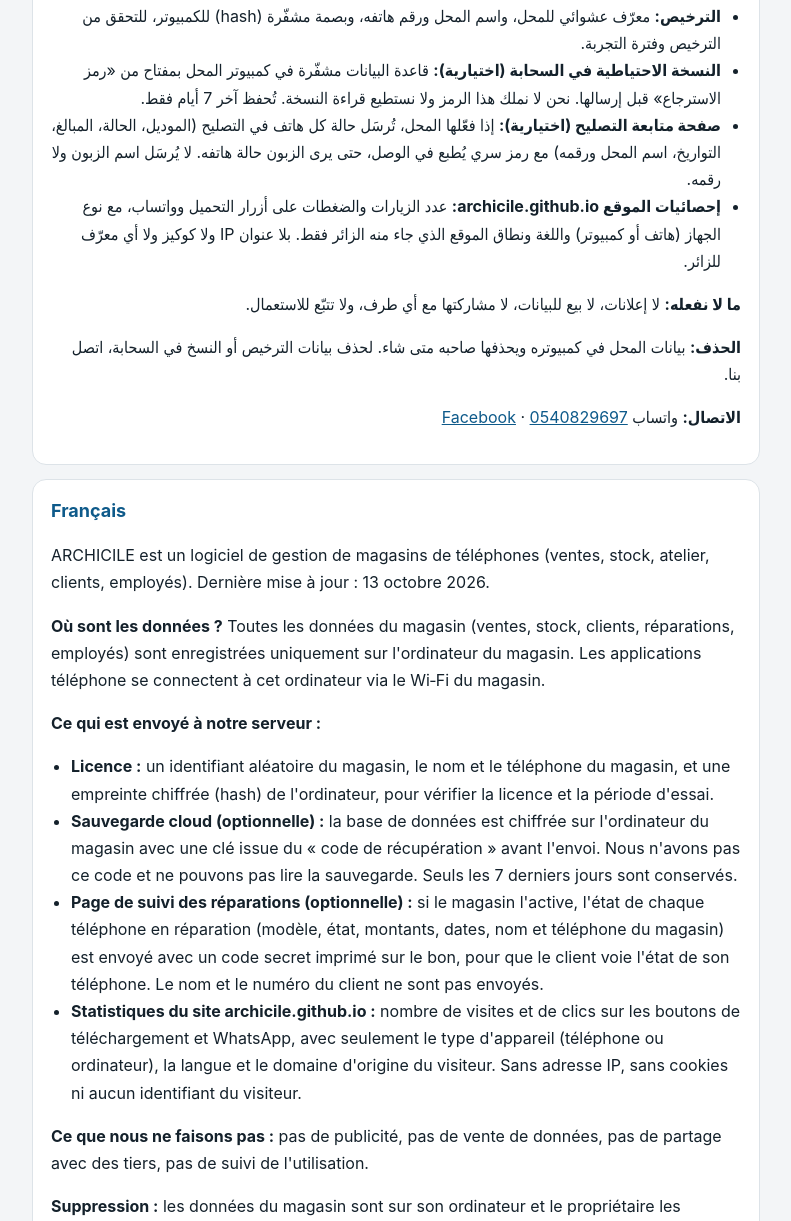
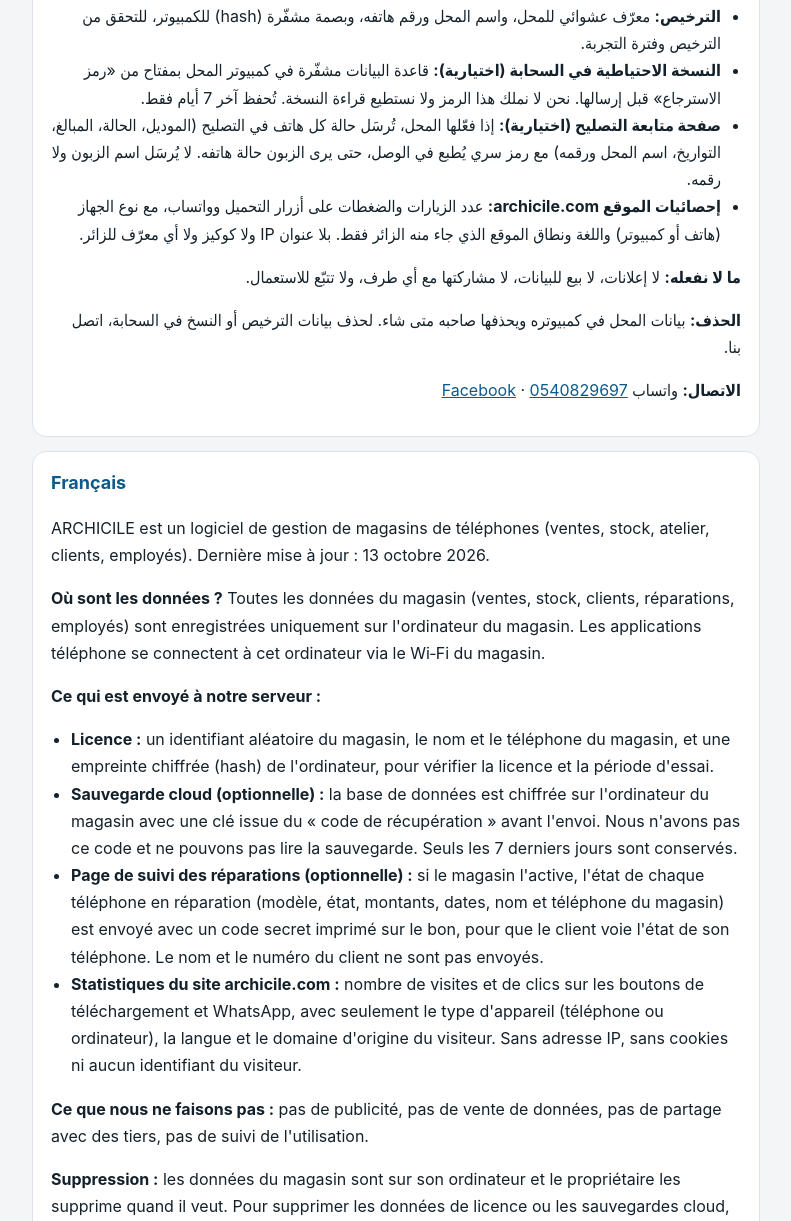
Before and after one commit to ARCHICILE/suivi, a plain HTML site: page privacy.html in a window 1280 px wide. Shown: the part 384-1605 px from the top of the page, without its empty margins (244-1035 px from the left). Drawn offline with Linux system fonts and the light colour scheme.

Commit message:
Add files via upload

```diff
--- a/privacy.html
+++ b/privacy.html
@@ -33,7 +33,7 @@
 <li><b>الترخيص:</b> معرّف عشوائي للمحل، واسم المحل ورقم هاتفه، وبصمة مشفّرة (hash) للكمبيوتر، للتحقق من الترخيص وفترة التجربة.</li>
 <li><b>النسخة الاحتياطية في السحابة (اختيارية):</b> قاعدة البيانات مشفّرة في كمبيوتر المحل بمفتاح من «رمز الاسترجاع» قبل إرسالها. نحن لا نملك هذا الرمز ولا نستطيع قراءة النسخة. تُحفظ آخر 7 أيام فقط.</li>
 <li><b>صفحة متابعة التصليح (اختيارية):</b> إذا فعّلها المحل، تُرسَل حالة كل هاتف في التصليح (الموديل، الحالة، المبالغ، التواريخ، اسم المحل ورقمه) مع رمز سري يُطبع في الوصل، حتى يرى الزبون حالة هاتفه. لا يُرسَل اسم الزبون ولا رقمه.</li>
-<li><b>إحصائيات الموقع archicile.github.io:</b> عدد الزيارات والضغطات على أزرار التحميل وواتساب، مع نوع الجهاز (هاتف أو كمبيوتر) واللغة ونطاق الموقع الذي جاء منه الزائر فقط. بلا عنوان IP ولا كوكيز ولا أي معرّف للزائر.</li>
+<li><b>إحصائيات الموقع archicile.com:</b> عدد الزيارات والضغطات على أزرار التحميل وواتساب، مع نوع الجهاز (هاتف أو كمبيوتر) واللغة ونطاق الموقع الذي جاء منه الزائر فقط. بلا عنوان IP ولا كوكيز ولا أي معرّف للزائر.</li>
 </ul>
 <p><b>ما لا نفعله:</b> لا إعلانات، لا بيع للبيانات، لا مشاركتها مع أي طرف، ولا تتبّع للاستعمال.</p>
 <p><b>الحذف:</b> بيانات المحل في كمبيوتره ويحذفها صاحبه متى شاء. لحذف بيانات الترخيص أو النسخ في السحابة، اتصل بنا.</p>
@@ -48,7 +48,7 @@
 <li><b>Licence :</b> un identifiant aléatoire du magasin, le nom et le téléphone du magasin, et une empreinte chiffrée (hash) de l'ordinateur, pour vérifier la licence et la période d'essai.</li>
 <li><b>Sauvegarde cloud (optionnelle) :</b> la base de données est chiffrée sur l'ordinateur du magasin avec une clé issue du « code de récupération » avant l'envoi. Nous n'avons pas ce code et ne pouvons pas lire la sauvegarde. Seuls les 7 derniers jours sont conservés.</li>
 <li><b>Page de suivi des réparations (optionnelle) :</b> si le magasin l'active, l'état de chaque téléphone en réparation (modèle, état, montants, dates, nom et téléphone du magasin) est envoyé avec un code secret imprimé sur le bon, pour que le client voie l'état de son téléphone. Le nom et le numéro du client ne sont pas envoyés.</li>
-<li><b>Statistiques du site archicile.github.io :</b> nombre de visites et de clics sur les boutons de téléchargement et WhatsApp, avec seulement le type d'appareil (téléphone ou ordinateur), la langue et le domaine d'origine du visiteur. Sans adresse IP, sans cookies ni aucun identifiant du visiteur.</li>
+<li><b>Statistiques du site archicile.com :</b> nombre de visites et de clics sur les boutons de téléchargement et WhatsApp, avec seulement le type d'appareil (téléphone ou ordinateur), la langue et le domaine d'origine du visiteur. Sans adresse IP, sans cookies ni aucun identifiant du visiteur.</li>
 </ul>
 <p><b>Ce que nous ne faisons pas :</b> pas de publicité, pas de vente de données, pas de partage avec des tiers, pas de suivi de l'utilisation.</p>
 <p><b>Suppression :</b> les données du magasin sont sur son ordinateur et le propriétaire les supprime quand il veut. Pour supprimer les données de licence ou les sauvegardes cloud, contactez-nous.</p>
```
